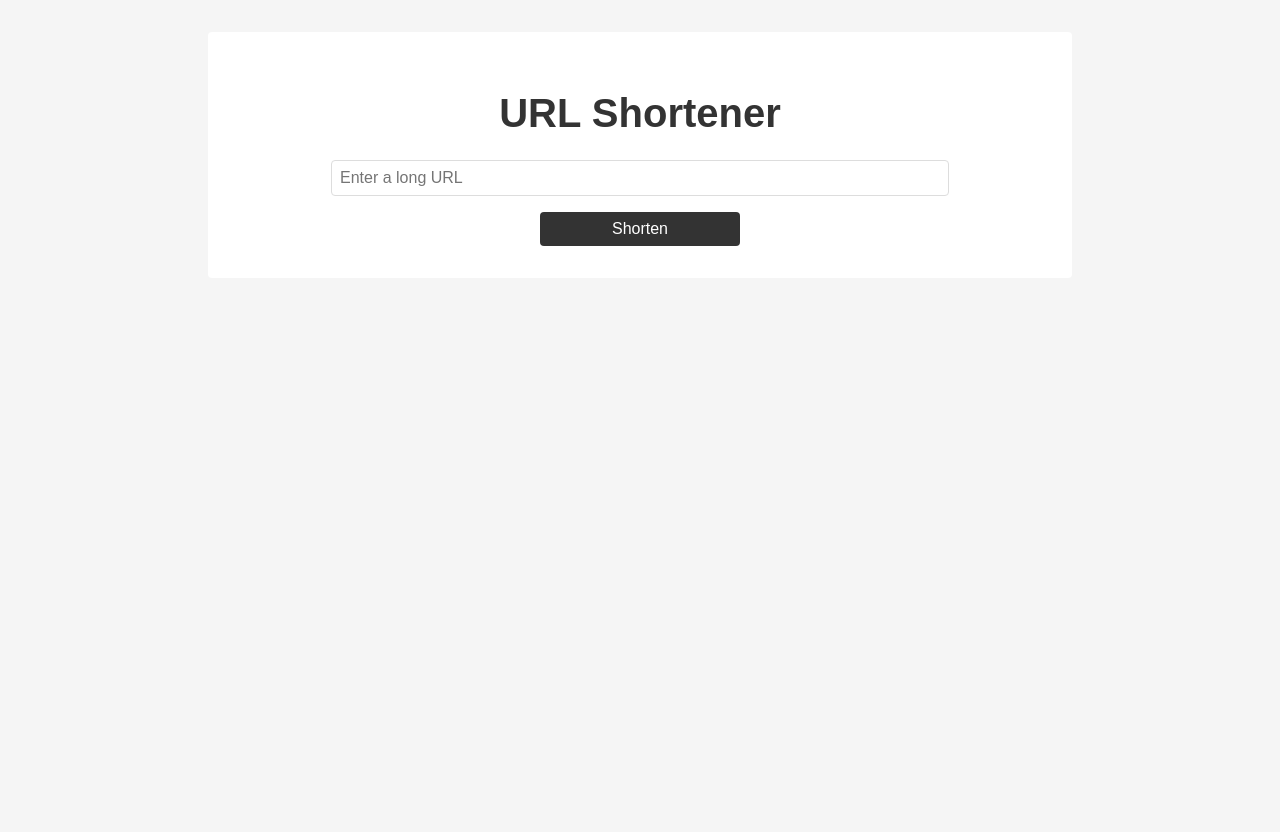
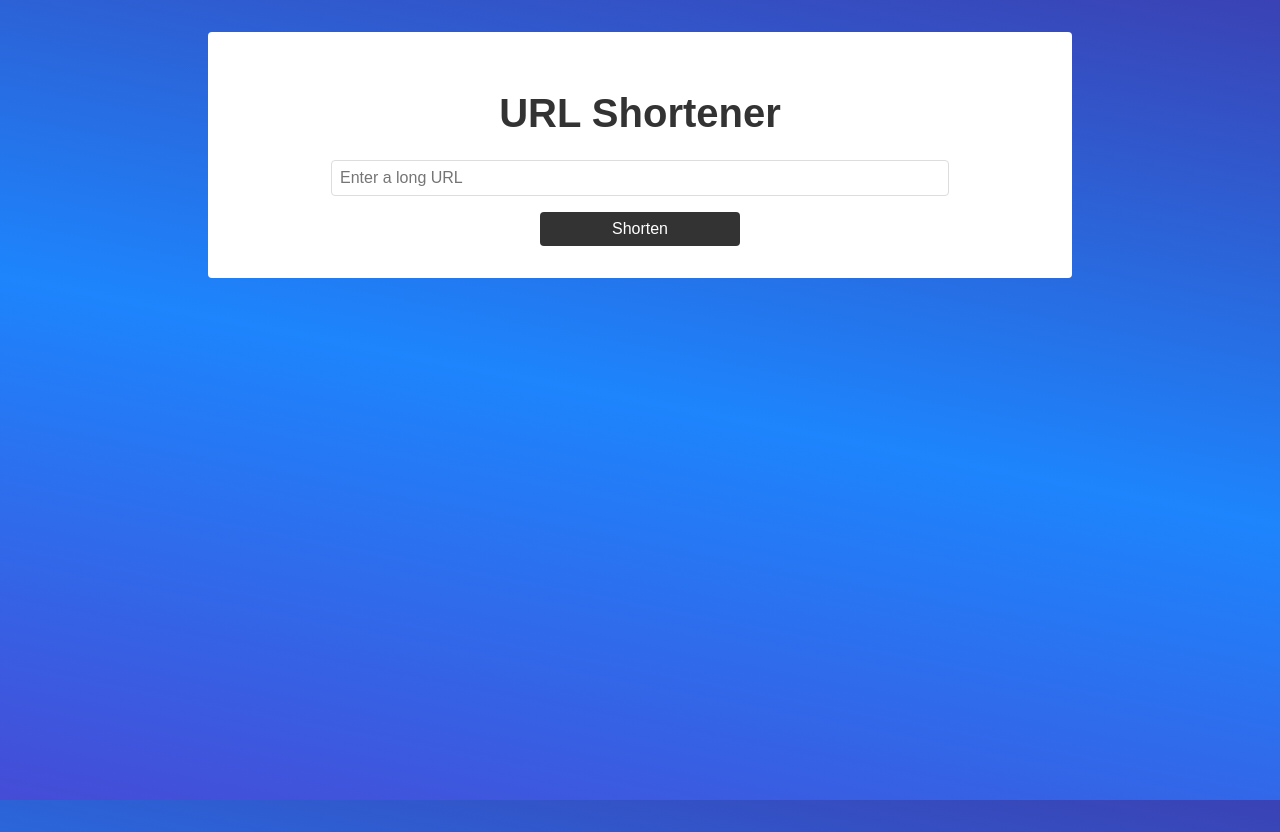
Before and after one commit to cnichols1734/URL_Shortner, a Flask app: page / in a window 1280 px wide. Before the commit the page ends 246 px from the top, so only its background shows below. Run offline with Flask 3, Linux system fonts and the light colour scheme.

Commit message:
Updated background

```diff
--- a/static/style.css
+++ b/static/style.css
@@ -1,8 +1,18 @@
+html {
+  height: 100%;
+  background-image: linear-gradient(
+    191deg,
+    rgba(58, 66, 180, 1) 0%,
+    rgba(29, 133, 253, 1) 50%,
+    rgba(69, 76, 214, 1) 100%
+  );
+}
+
 body {
   font-family: Arial, sans-serif;
   margin: 0;
   padding: 0;
-    background-color: #f5f5f5;
+  height: 100%;
 }
 
 .container {
@@ -59,6 +69,7 @@ button[type="submit"]:hover {
   border-radius: 4px;
   word-wrap: break-word;
 }
+
 .toast {
   position: fixed;
   top: 1rem;
```
Also changed, not shown: instance/urls.db. Lines whose indentation alone changed are shown as unchanged.
